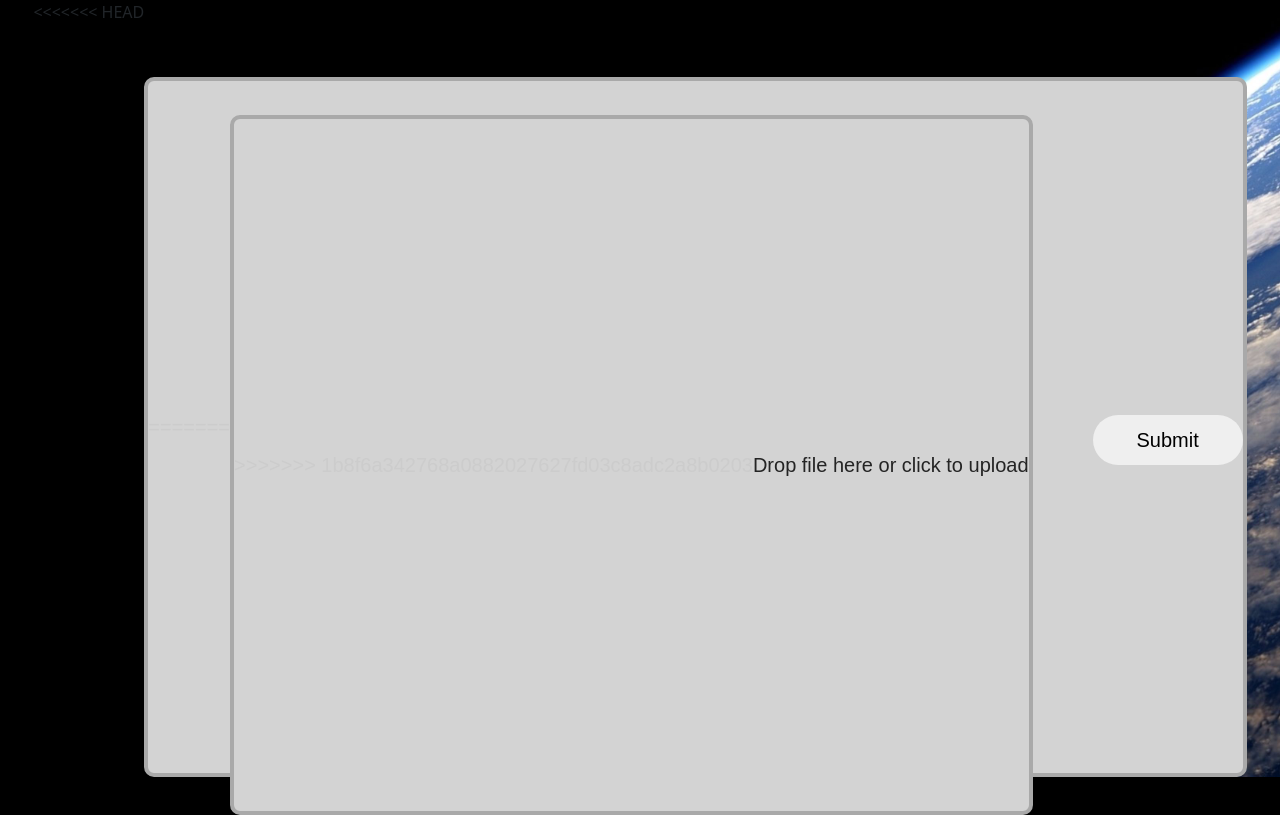
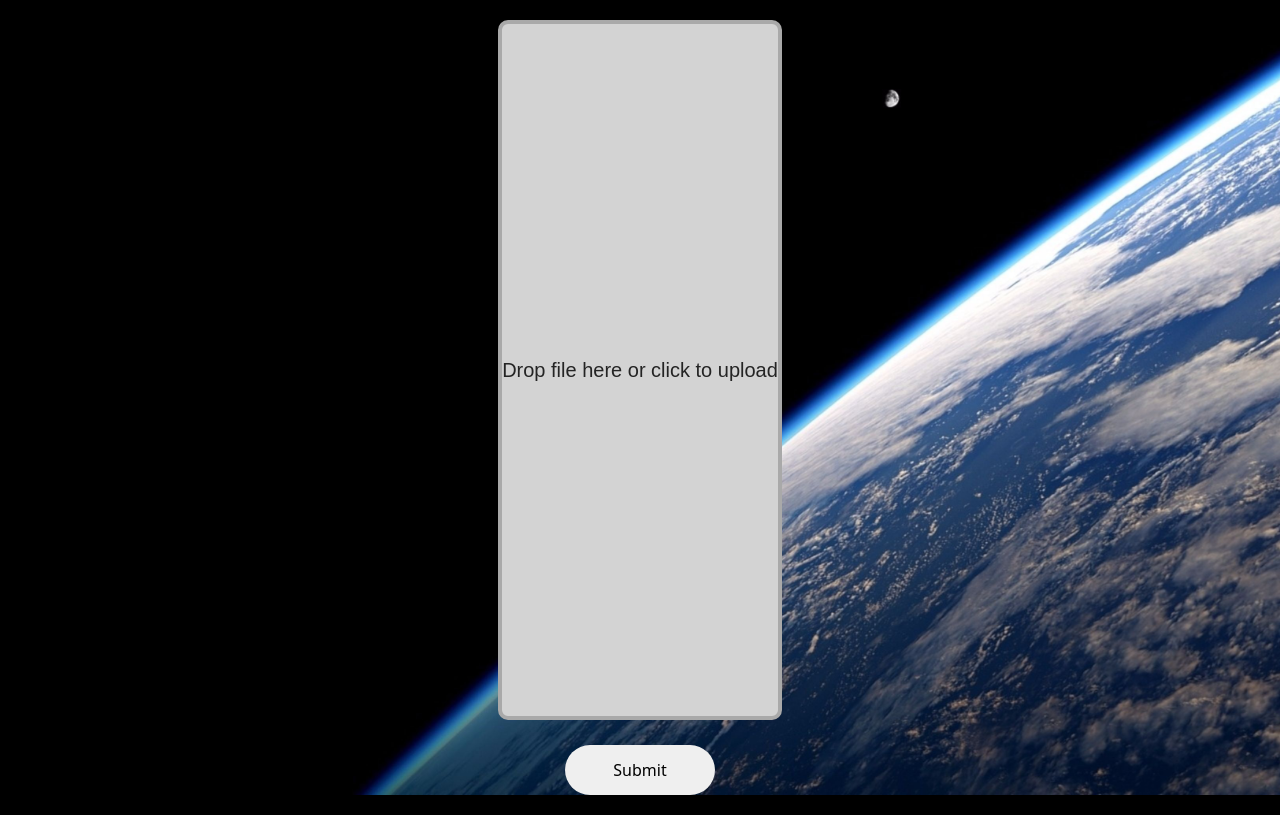
Before and after one commit to The-Knots/The-Knots, a Flask app: page /speed in a window 1280 px wide. Shown: the part 56-871 px from the top of the page. Run offline with Flask 2, Linux system fonts and the light colour scheme; parts of the project's set-up code (start-up, migrations or seed data) failed here and were passed over; some libraries are stand-ins or nearby versions.

Commit message:
Update speed.html

```diff
--- a/templates/speed.html
+++ b/templates/speed.html
@@ -40,13 +40,8 @@
     {% endwith %}
 
     <div class="container-fluid d-flex justify-content-center">
-<<<<<<< HEAD
         <form action = "{{ url_for('speed_pred') }}" method = "POST" enctype = "multipart/form-data">
             <div class="drop-zone">
-=======
-        <form action = "http://localhost:5000/speed" method = "POST" enctype = "multipart/form-data">
-            <div class="drop-zone"  style="margin-right: 60px;">
->>>>>>> 1b8f6a342768a0882027627fd03c8adc2a8b0203
                 <span class="drop-zone__prompt" style="color: rgb(36, 36, 36);">Drop file here or click to upload</span>
                 <input type="file" name="file" class="drop-zone__input" data-height="500">
             </div>
```
